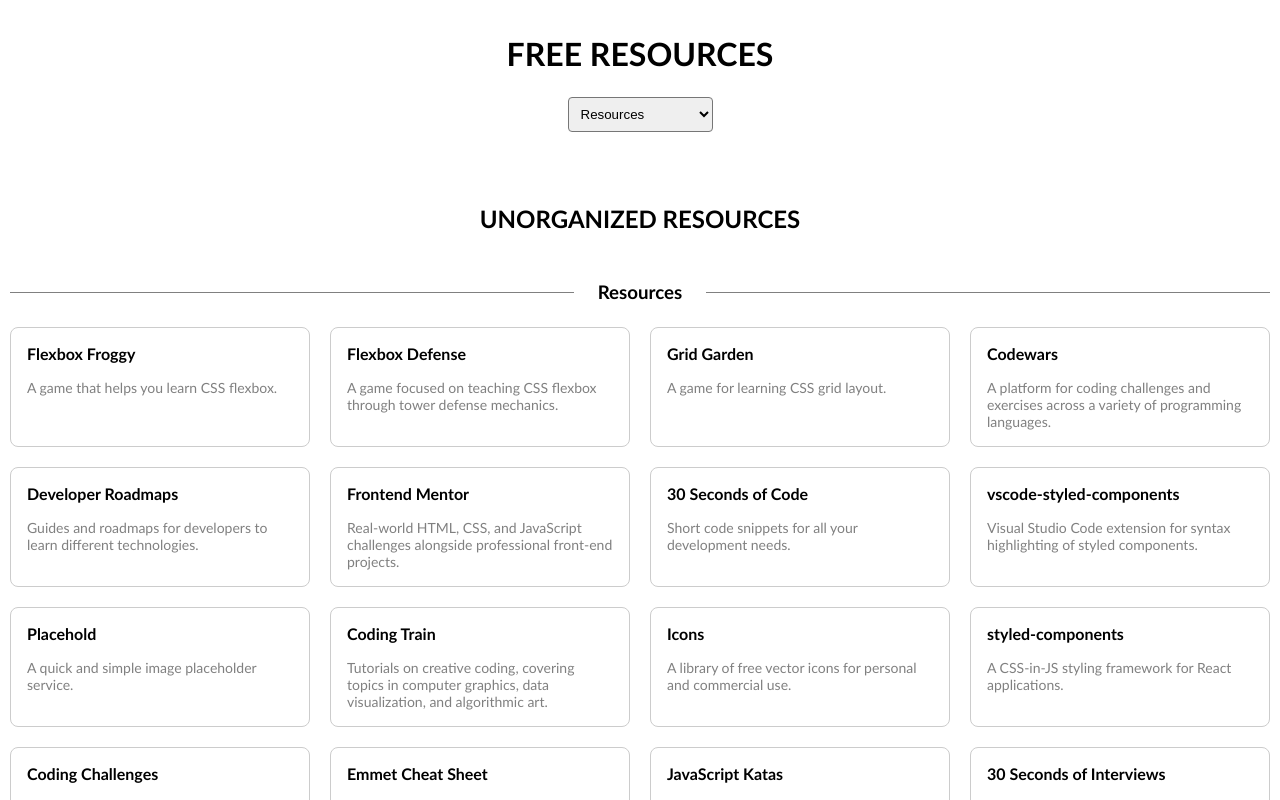
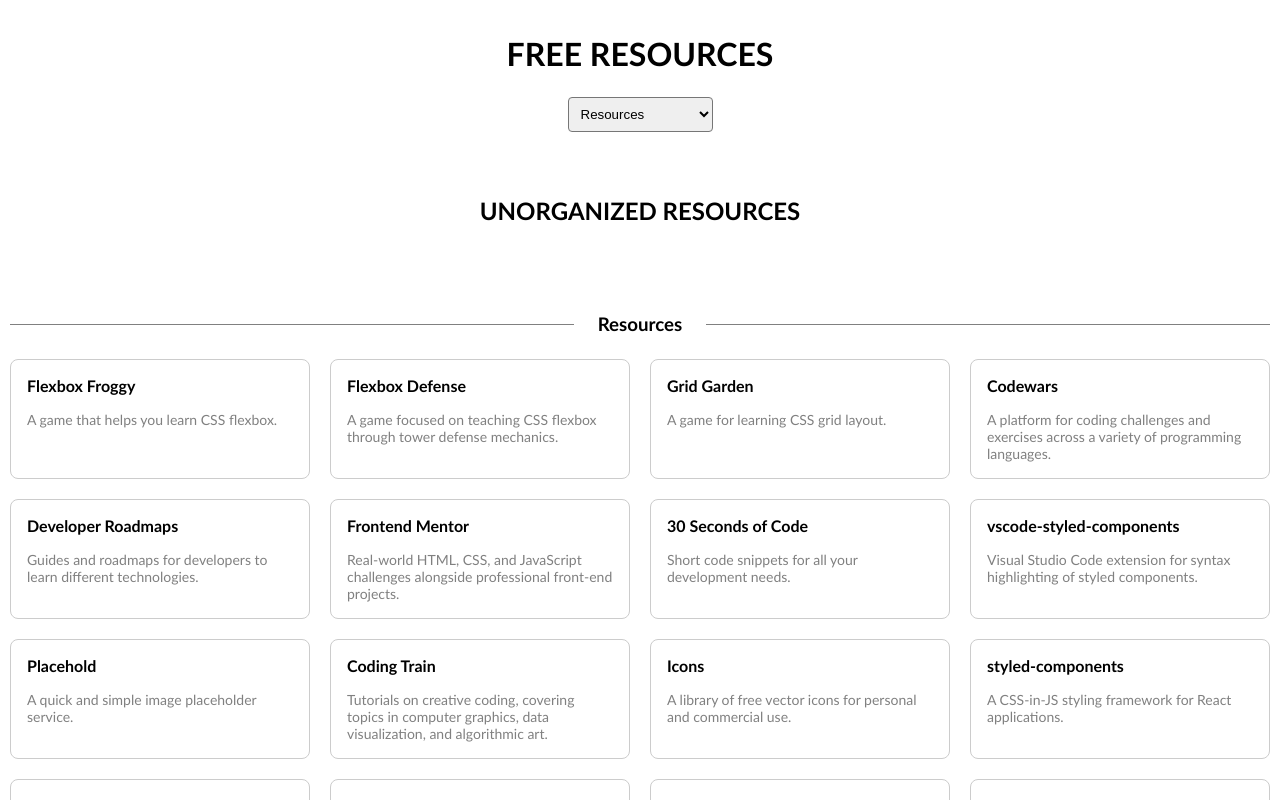
Before and after one commit to PrVille/resources, a React (Vite) app: page / in a window 1280 px wide. Shown: the top 800 px of the page. Built offline with nearby package versions, Linux system fonts and the light colour scheme.

Commit message:
Adjust padding

```diff
--- a/src/components/Category.tsx
+++ b/src/components/Category.tsx
@@ -8,8 +8,7 @@ const StyledCategory = styled.div``
 const Name = styled.h2`
   text-transform: uppercase;
   text-align: center;
-  margin-top: 48px;
-  padding: 24px 0px;
+  padding: 64px 0px 24px 0px;
 `
 
 interface CategoryProps {
--- a/src/components/Subcategory.tsx
+++ b/src/components/Subcategory.tsx
@@ -15,7 +15,7 @@ const NameContainer = styled.div`
   display: flex;
   align-items: center;
   justify-content: center;
-  padding: 24px 0px;
+  padding: 64px 0px 24px 0px;
 `
 
 const Name = styled.h3`
```
